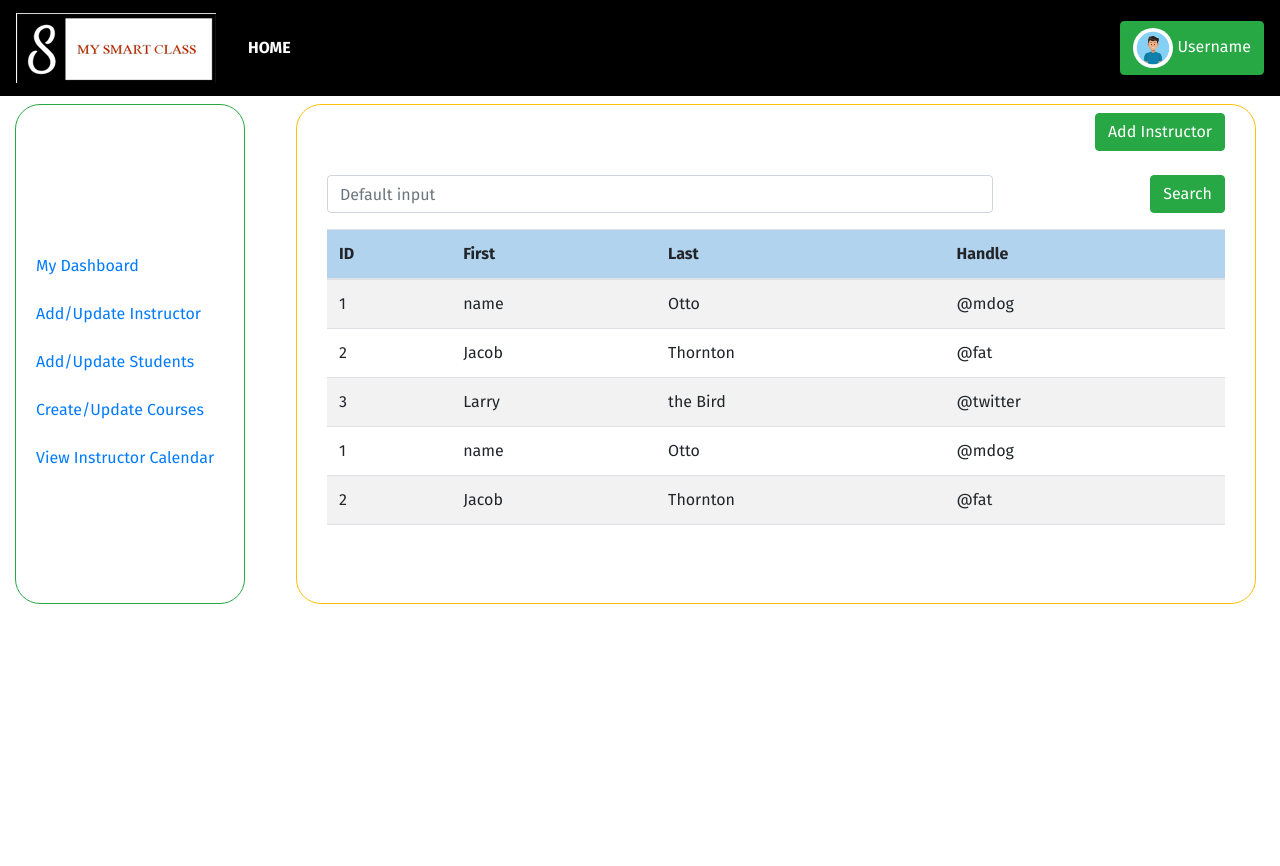
After one commit to aswathyarun89/My-Smart-Class, a Django app: page /addins in a window 1280 px wide. The commit adds this page. Shown: the top 866 px of the page. Run offline with Django 3.2, Linux system fonts and the light colour scheme.

Commit message:
First Commit

```diff
--- /dev/null
+++ b/myapp2/template/Admin/AddUpdateInstructor.html
@@ -0,0 +1,127 @@
+ {% extends 'Admin/base.html'%} {% block content %}{% load static %}
+<!DOCTYPE html>
+<html lang="en">
+
+<head>
+    <meta charset="UTF-8">
+    <meta name="viewport" content="width=device-width, initial-scale=1.0">
+    <link rel="stylesheet" href="https://cdn.jsdelivr.net/npm/bootstrap@4.5.3/dist/css/bootstrap.min.css" integrity="sha384-TX8t27EcRE3e/ihU7zmQxVncDAy5uIKz4rEkgIXeMed4M0jlfIDPvg6uqKI2xXr2" crossorigin="anonymous">
+    <link rel="stylesheet" href="{% static '/css/style.css'%}">
+    <!-- <script src="{% static 'js/test.js'%}"></script> -->
+    <link href="https://fonts.googleapis.com/css2?family=Fira+Sans:wght@100;200;300;400;500;700&display=swap" rel="stylesheet">
+    <title>Document</title>
+</head>
+
+<body>
+    <div class="container-fluid">
+        <div class="row">
+            <div class="col-lg-12 mt-2">
+                <div class="btn float-right btn-success">Add Instructor</div>
+            </div>
+        </div><br>
+        <div class="row">
+            <div class="col-lg-9">
+                <input class="form-control" type="text" placeholder="Default input">
+            </div>
+            <div class="col-lg-2 ml-auto">
+                <div class="btn float-right btn-success">Search</div>
+            </div>
+            <br>
+        </div>
+
+        <div class="row">
+            <div class="col-lg-12 mt-3">
+                <div class="table-responsive tableFixHead">
+                    <table class="table table-striped">
+                        <thead>
+                            <tr>
+                                <th scope="col">ID</th>
+                                <th scope="col">First</th>
+                                <th scope="col">Last</th>
+                                <th scope="col">Handle</th>
+                            </tr>
+                        </thead>
+                        <tbody>
+                            <tr>
+                                <td scope=" row ">1</td>
+                                <td>name</td>
+                                <td>Otto</td>
+                                <td>@mdog</td>
+                            </tr>
+                            <tr>
+                                <td scope="row ">2</td>
+                                <td>Jacob</td>
+                                <td>Thornton</td>
+                                <td>@fat</td>
+                            </tr>
+                            <tr>
+                                <td scope="row ">3</td>
+                                <td>Larry</td>
+                                <td>the Bird</td>
+                                <td>@twitter</td>
+                            </tr>
+                            <tr>
+                                <td scope="row ">1</td>
+                                <td>name</td>
+                                <td>Otto</td>
+                                <td>@mdog</td>
+                            </tr>
+                            <tr>
+                                <td scope="row ">2</td>
+                                <td>Jacob</td>
+                                <td>Thornton</td>
+                                <td>@fat</td>
+                            </tr>
+                            <tr>
+                                <td scope="row ">3</td>
+                                <td>Larry</td>
+                                <td>the Bird</td>
+                                <td>@twitter</td>
+                            </tr>
+                            <tr>
+                                <td scope="row ">1</td>
+                                <td>name</td>
+                                <td>Otto</td>
+                                <td>@mdog</td>
+                            </tr>
+                            <tr>
+                                <td scope="row ">2</td>
+                                <td>Jacob</td>
+                                <td>Thornton</td>
+                                <td>@fat</td>
+                            </tr>
+                            <tr>
+                                <td scope="row ">3</td>
+                                <td>Larry</td>
+                                <td>the Bird</td>
+                                <td>@twitter</td>
+                            </tr>
+                            <tr>
+                                <td scope="row ">1</td>
+                                <td>name</td>
+                                <td>Otto</td>
+                                <td>@mdog</td>
+                            </tr>
+                            <tr>
+                                <td scope="row ">2</td>
+                                <td>Jacob</td>
+                                <td>Thornton</td>
+                                <td>@fat</td>
+                            </tr>
+                            <tr>
+                                <td scope="row ">3</td>
+                                <td>Larry</td>
+                                <td>the Bird</td>
+                                <td>@twitter</td>
+                            </tr>
+                        </tbody>
+                    </table>
+                </div>
+            </div>
+        </div>
+    </div>
+
+</body>
+
+</html>
+{% endblock%}
--- /dev/null
+++ b/myapp2/template/Admin/AddUpdateStudent.html
@@ -0,0 +1 @@
+{% extends 'Admin/base.html'%} {% block content %} Add/Update Students {% endblock%}
--- /dev/null
+++ b/myapp2/template/Admin/CreateCourses.html
@@ -0,0 +1 @@
+{% extends 'Admin/base.html'%} {% block content %} Create Courses {% endblock%}
--- /dev/null
+++ b/myapp2/template/Admin/InstructorCalender.html
@@ -0,0 +1 @@
+{% extends 'Admin/base.html'%} {% block content %} View Instructor Calender {% endblock%}
--- /dev/null
+++ b/myapp2/template/Admin/base.html
@@ -0,0 +1,86 @@
+{% load static %}
+<!doctype html>
+<html lang="en">
+
+<head>
+    <!-- Required meta tags -->
+    <meta charset="utf-8">
+    <meta name="viewport" content="width=device-width, initial-scale=1, shrink-to-fit=no">
+
+    <!-- Bootstrap CSS -->
+    <link rel="stylesheet" href="https://cdn.jsdelivr.net/npm/bootstrap@4.5.3/dist/css/bootstrap.min.css" integrity="sha384-TX8t27EcRE3e/ihU7zmQxVncDAy5uIKz4rEkgIXeMed4M0jlfIDPvg6uqKI2xXr2" crossorigin="anonymous">
+    <link rel="stylesheet" href="{% static '/css/style.css'%}">
+    <link href="https://fonts.googleapis.com/css2?family=Fira+Sans:wght@100;200;300;400;500;700&display=swap" rel="stylesheet">
+    <title>My Smart Class</title>
+</head>
+
+<body style="font-family: 'Fira Sans', sans-serif">
+    <!-- Start Navbar -->
+    <div class="container-fluid">
+        <div class="row">
+            <div class="col-lg-12">
+                <nav class="navbar navbar-expand-lg bg-black fixed-top">
+
+                    <a class="navbar-brand" href=""><img src="{% static 'images/Logo.png'%}"></a>
+                    <button class="navbar-toggler" type="button" data-toggle="collapse" data-target="#navbarSupportedContent" aria-controls="navbarSupportedContent" aria-expanded="false" aria-label="Toggle navigation">
+                      <span class="navbar-toggler-icon"></span>
+                    </button>
+
+                    <div class="collapse navbar-collapse" id="navbarSupportedContent">
+                        <ul class="navbar-nav mr-auto mt-2 mt-lg-0">
+                            <li class="nav-item pl-2 pr-2">
+                                <a class="nav-link text-white text-uppercase font-weight-bold" href="admindashboard">Home <span class="sr-only">(current)</span></a>
+                            </li>
+                        </ul>
+                        <form class="form-inline my-2 my-lg-0">
+                            <button class="btn btn-success my-2 my-sm-0" type="submit"><img class="img-fluid rounded-circle"style="width:40px"src="{% static 'images/admin1_profilephoto.jpg'%}">&nbsp;Username</button>
+                        </form>
+                    </div>
+                </nav>
+            </div>
+        </div>
+
+        <!-- End of Navbar -->
+
+
+        <div class="row" style="margin-top:100px">
+
+            <div class="col-lg-2 col-md-3">
+
+                <ul class=" border  menu-border border-success  list-group mt-1 pt-3">
+                    <div class="my-auto">
+                        <li class="list-group-item border-0 "><a href="admindashboard">My Dashboard</a></li>
+                        <li class="list-group-item border-0"><a href="addins">Add/Update Instructor</a></li>
+                        <li class="list-group-item border-0"><a href="addstu">Add/Update Students</a></li>
+                        <li class="list-group-item border-0"><a href="createcourse">Create/Update Courses</a></li>
+                        <li class="list-group-item border-0 "><a href="inscal">View Instructor Calendar</a></li>
+
+                    </div>
+
+                </ul>
+            </div>
+
+            <div class=" border border-warning mt-1 ml-auto mr-4 content-border col-lg-9 col-md-9">
+
+                {% block content %} {% endblock %}
+            </div>
+        </div>
+    </div>
+    </section>
+    </div>
+
+
+    <!-- Optional JavaScript; choose one of the two! -->
+
+    <!-- Option 1: jQuery and Bootstrap Bundle (includes Popper) -->
+    <script src="https://code.jquery.com/jquery-3.5.1.slim.min.js" integrity="sha384-DfXdz2htPH0lsSSs5nCTpuj/zy4C+OGpamoFVy38MVBnE+IbbVYUew+OrCXaRkfj" crossorigin="anonymous"></script>
+    <script src="https://cdn.jsdelivr.net/npm/bootstrap@4.5.3/dist/js/bootstrap.bundle.min.js" integrity="sha384-ho+j7jyWK8fNQe+A12Hb8AhRq26LrZ/JpcUGGOn+Y7RsweNrtN/tE3MoK7ZeZDyx" crossorigin="anonymous"></script>
+
+    <!-- Option 2: jQuery, Popper.js, and Bootstrap JS
+    <script src="https://code.jquery.com/jquery-3.5.1.slim.min.js" integrity="sha384-DfXdz2htPH0lsSSs5nCTpuj/zy4C+OGpamoFVy38MVBnE+IbbVYUew+OrCXaRkfj" crossorigin="anonymous"></script>
+    <script src="https://cdn.jsdelivr.net/npm/popper.js@1.16.1/dist/umd/popper.min.js" integrity="sha384-9/reFTGAW83EW2RDu2S0VKaIzap3H66lZH81PoYlFhbGU+6BZp6G7niu735Sk7lN" crossorigin="anonymous"></script>
+    <script src="https://cdn.jsdelivr.net/npm/bootstrap@4.5.3/dist/js/bootstrap.min.js" integrity="sha384-w1Q4orYjBQndcko6MimVbzY0tgp4pWB4lZ7lr30WKz0vr/aWKhXdBNmNb5D92v7s" crossorigin="anonymous"></script>
+    -->
+</body>
+
+</html>
--- a/myapp2/urls.py
+++ b/myapp2/urls.py
@@ -1,5 +1,13 @@
 from django.urls import path
 from . import views
 urlpatterns = [
-    path('pgm',views.myfunction,name="pgm"),
+    path('',views.myfunction,name="pgm"),
+    path('admindashboard',views.dashboard,name="admindashboard"),
+    path('addins',views.addinstructor,name="addins"),
+    path('addstu',views.addstudent,name="addstu"),
+    path('createcourse',views.createcourse,name="createcourse"),
+    path('inscal',views.instructorcalendar,name="inscal"),
+    path('admindashboard', views.dashboard1, name='admindashboard'),
+
+
 ]
--- a/myapp2/views.py
+++ b/myapp2/views.py
@@ -1,5 +1,25 @@
 from django.shortcuts import render
+from django.shortcuts import redirect, render
 
 # Create your views here.
 def myfunction(request):
-    return render(request, 'page1.html')
+    return render(request, 'index.html')
+def dashboard(request):
+    return render(request, 'admin/Admindashboard.html')
+def addinstructor(request):
+    return render(request, 'admin/AddUpdateInstructor.html')
+def addstudent(request):
+    return render(request, 'admin/AddUpdateStudent.html')
+def createcourse(request):
+    return render(request, 'admin/CreateCourses.html')
+def instructorcalendar(request):
+    return render(request, 'admin/InstructorCalender.html')
+
+
+def dashboard1(request):
+  if request.method == 'GET':
+     ...
+     # your code lies here when request is GET
+     return render(request, 'admin/admindashboard.html')
+  else:
+     return redirect('dashboard1')
--- a/static/css/style.css
+++ b/static/css/style.css
@@ -1,71 +1,31 @@
-.customdiv
-       {
-
-        height:70px;
+                        .bg-black {
+                            background-color: black;
+                            font-family: 'Fira Sans', sans-serif;
                         }
 
- .Logopic{
- 	 height:50px;
- 	 width:150px;
-   margin-top:-5px;
-   margin-left:-10px;
-
+                        .menu-border {
+                            border-radius: 25px;
+                            width: 230px;
+                            height: 500px;
                         }
 
-
-
- .signinbutton{
-
-
- 	margin-top:-4px;
-  font-weight:bold;
+                        .content-border {
+                            border-radius: 25px;
+                            margin-left: 2px;
                         }
 
-    .homebgpic{
-
-      width:100%;
-      height:500px;
-
+                        .tableFixHead {
+                            overflow-y: auto;
+                            overflow-x: scroll;
+                            height: 300px;
+                            width: 100%;
                         }
 
-    .text{
-    	position: relative;
-        text-align: center;
-        color: blue;
+                        .tableFixHead thead th {
+                            position: sticky;
+                            top: 0;
                         }
 
-    .centered {
-  position: absolute;
- text-align:center;
-color:blue;
- top:100px;
- left:10%;
-
-
-
+                        th {
+                            background-color: #B1D3EE;
                         }
-
-  h1{
-
-  	font-family: Times new roman;
-    font-size:5vw;
-  }
-
-.Insbtn{
-  position: absolute;
-  left:5%;
-   bottom:1%;
-  font-size:5vw;
-
-
-
-    }
-
-  .Stubtn{
-    position: absolute;
-    right:5%;
-   bottom:1%;
-  font-size:5vw;
-
-
-    }
--- /dev/null
+++ b/static/js/test.js
@@ -0,0 +1 @@
+alert("This is test")
```
Also changed, not shown: myapp2/template/Admin/Admindashboard.html (added, +106 -0 lines), myapp2/template/index.html (added, +133 -0 lines), myapp2/template/page1.html (deleted, +0 -93 lines), static/images/Logo.png (added), static/images/My_Smart Class_Logo.png (deleted), static/images/admin1_profilephoto.jpg (added), static/images/bodypic1.jpg (added), static/images/homepagepic1.png (renamed from static/images/My_Smart Class_3.png), static/images/homepagepic2.png (added), static/images/homepagepic3.jpg (added), 1 other file. Lines whose indentation alone changed are shown as unchanged.
